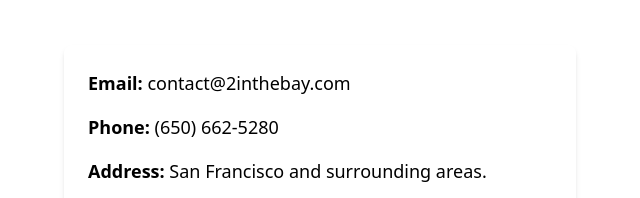
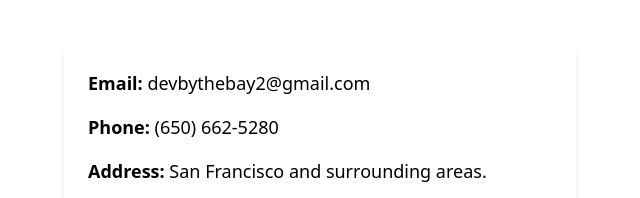
Before and after one commit to mescottbeeker/2inthebay-grok, a plain HTML site: page index.html in a window 1280 px wide. Shown: the part 1159-1357 px from the top of the page, 320-960 px from the left. Drawn offline with nearby package versions, Linux system fonts and the light colour scheme.

Commit message:
Update index.html

```diff
--- a/index.html
+++ b/index.html
@@ -68,7 +68,7 @@
       <h2 class="text-3xl font-bold text-center mb-12">Contact Us</h2>
       <div class="max-w-lg mx-auto">
         <div class="bg-white p-6 rounded-lg shadow-md">
-          <p class="text-lg mb-4"><strong>Email:</strong> contact@2inthebay.com</p>
+          <p class="text-lg mb-4"><strong>Email:</strong> devbythebay2@gmail.com</p>
           <p class="text-lg mb-4"><strong>Phone:</strong> (650) 662-5280 </p>
           <p class="text-lg mb-4"><strong>Address:</strong> San Francisco and surrounding areas.</p>
           <p class="text-lg">Reach out to us for a free consultation or to schedule a service!</p>
```
